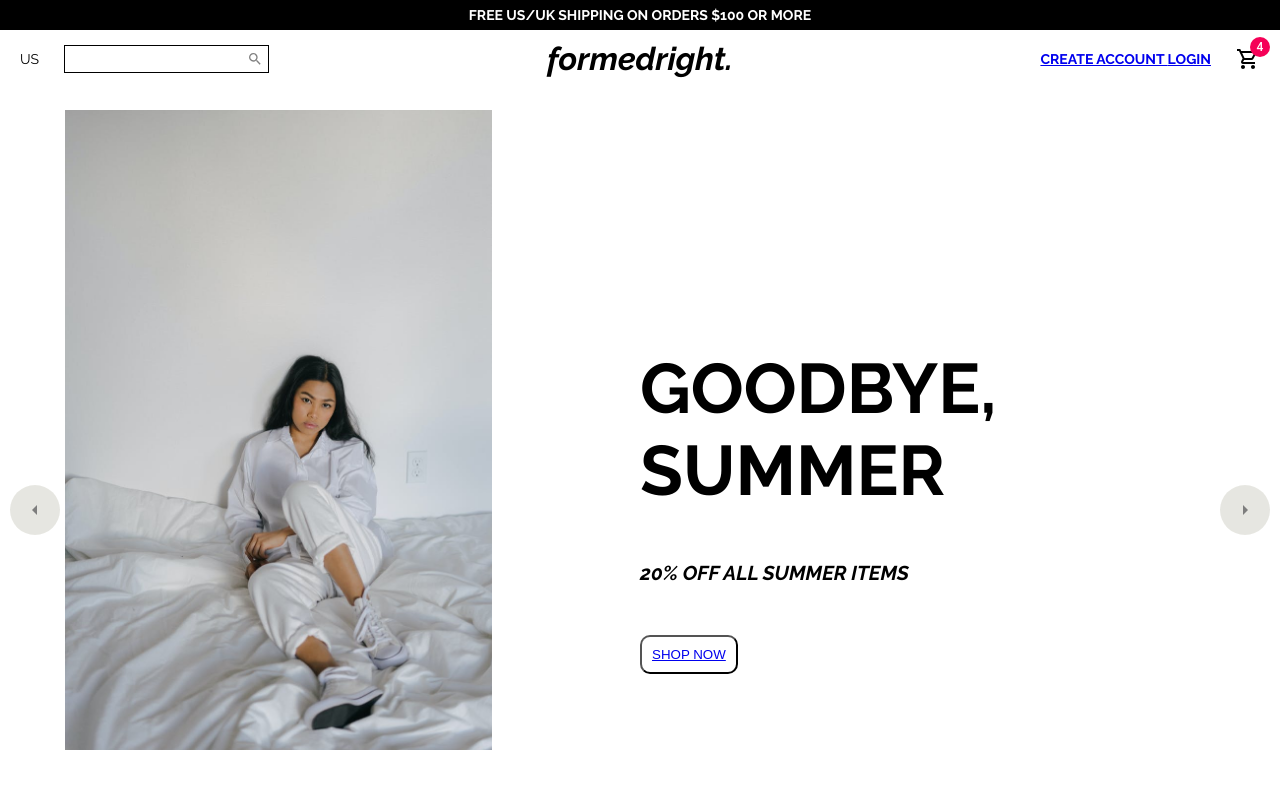
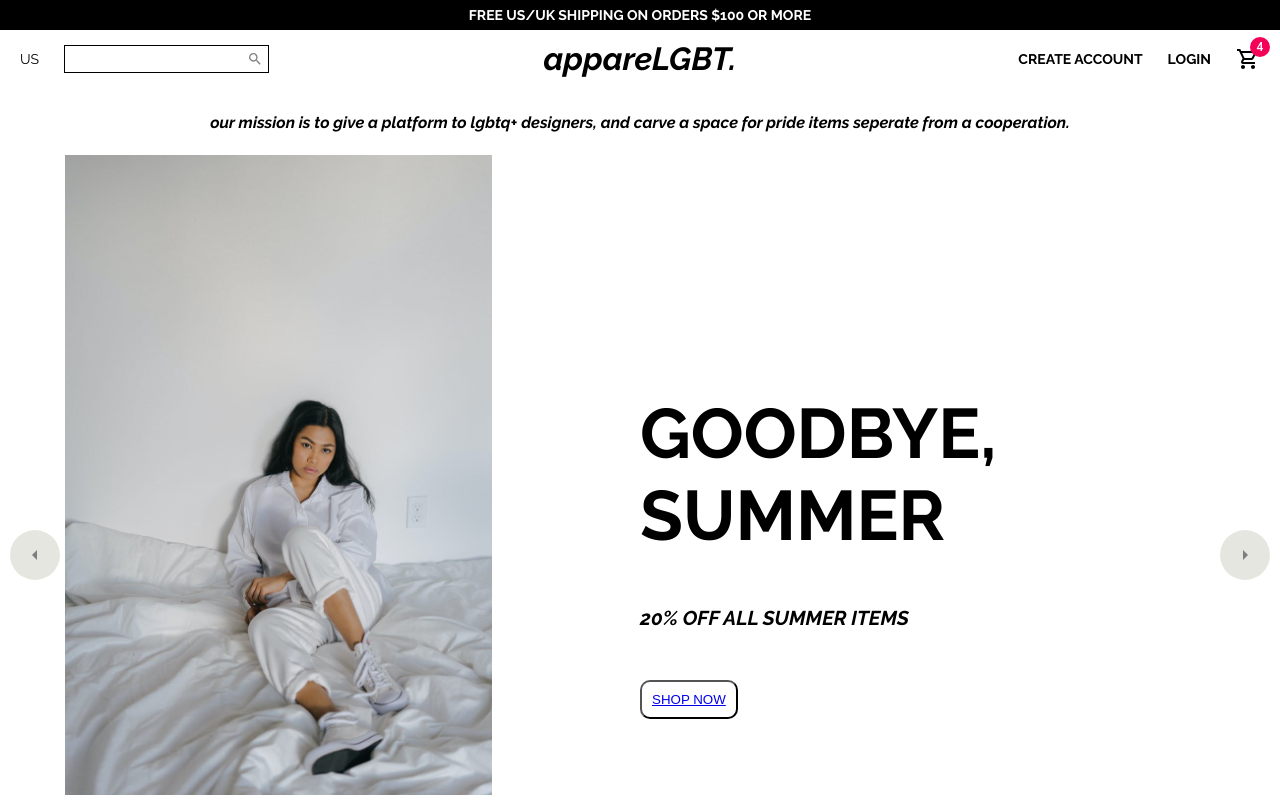
Before and after one commit to Bureizu742/apparelgbt, a React (Create React App) app in the folder client/: page / in a window 1280 px wide. Shown: the top 800 px of the page. Built offline with nearby package versions, Linux system fonts and the light colour scheme.

Commit message:
changes to navbar and login/register

```diff
--- /dev/null
+++ b/client/src/components/Mission.js
@@ -0,0 +1,24 @@
+import React from 'react'
+import styled from 'styled-components';
+
+const Container = styled.div`
+  height: 25px;
+  margin-bottom: 20px;
+  color: black;
+  display: flex;
+  align-items: center;
+  justify-content: center;
+  font-size: 30x;
+  font-weight: bold;
+  font-style: italic;
+`
+
+function Mission() {
+  return (
+    <Container>
+      our mission is to give a platform to lgbtq+ designers, and carve a space for pride items seperate from a cooperation.
+    </Container>
+  )
+}
+
+export default Mission
--- a/client/src/components/Navbar.js
+++ b/client/src/components/Navbar.js
@@ -60,12 +60,13 @@ const Right = styled.div`
   ${mobile({ flex: 2, justifyContent: "center" })}
 `;
 
-const NavLinks = styled.a  `
+const StyledLink = styled(Link)  `
 font-size: 14px;
   cursor: pointer;
   margin-left: 25px;
   font-weight: bold;
   color: black;
+  text-decoration: none;
   &:hover {
     color: black;
   }
@@ -91,14 +92,12 @@ function Navbar() {
           </SearchContainer>
         </Left>
         <Center>
-          <Logo> formedright.
+          <Logo> appareLGBT.
             </Logo>
             </Center>
         <Right>
-          <NavLinks>
-          <Link to="/signup"> CREATE ACCOUNT </Link>
-          <Link to="/login"> LOGIN</Link>
-          </NavLinks>
+          <StyledLink to="/signup"> CREATE ACCOUNT </StyledLink>
+          <StyledLink to="/login"> LOGIN</StyledLink>
           <LinkItem>
           <Badge badgeContent={4} color="secondary">
           <ShoppingCartOutlined />
--- a/client/src/pages/Home.js
+++ b/client/src/pages/Home.js
@@ -7,12 +7,13 @@ import Products from '../components/Products';
 import Newsleter from '../components/Newsletter';
 import Footer from '../components/Footer';
 import Social from '../components/Social';
-
+import Mission from '../components/Mission';
 function Home() {
   return (
     <div>
     <Broadcast />
     <Navbar />
+    <Mission />
     <Carousel />
     <hr />
     <Categories />
```
